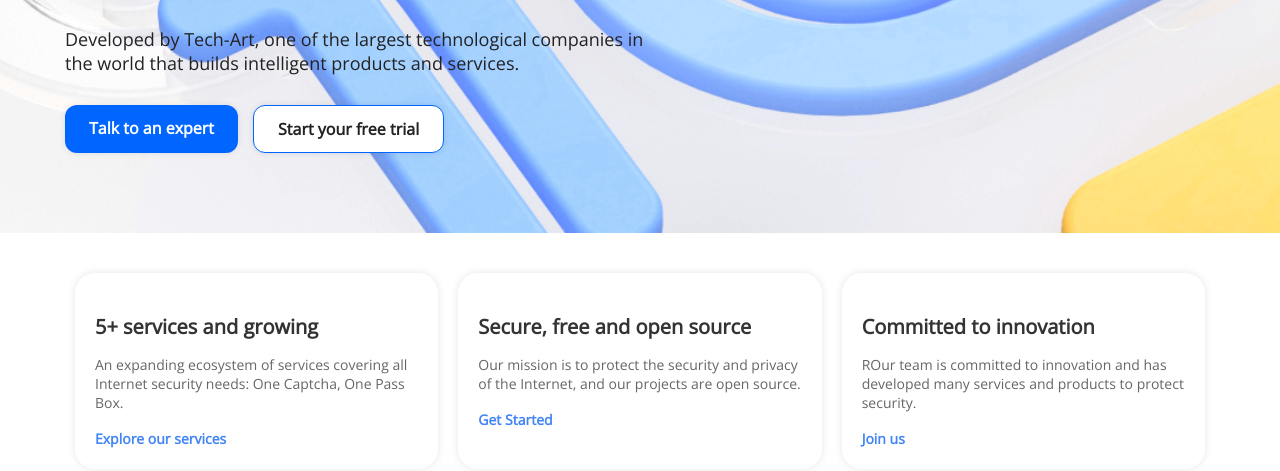
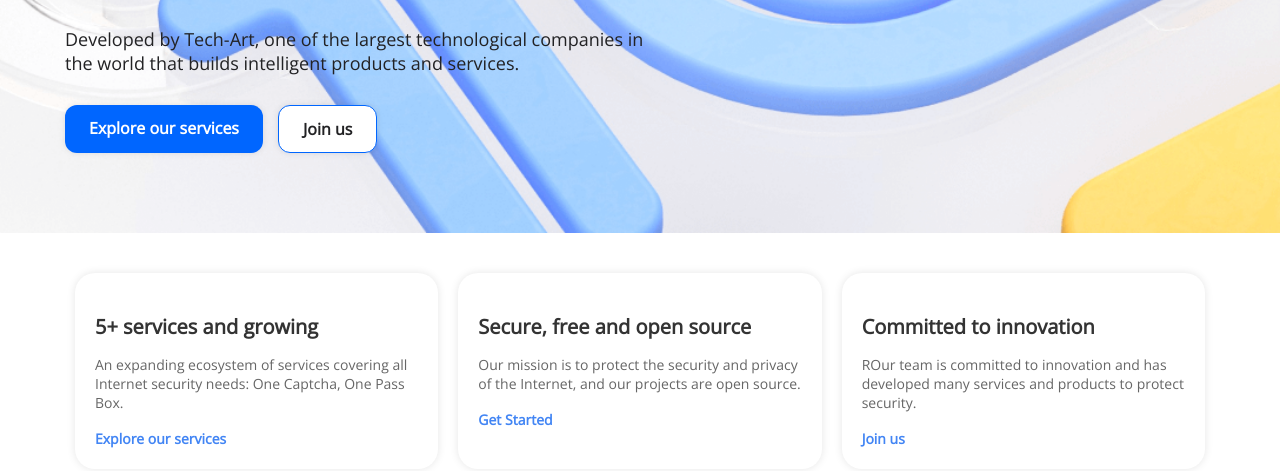
Before and after one commit to Dev-Huang1/Tech-Art-Cloud, a plain HTML site: page test.html in a window 1280 px wide. Shown: the part 329-800 px from the top of the page. Drawn offline with nearby package versions, Linux system fonts and the light colour scheme; a script that the page names is missing.

Commit message:
Update test.html

```diff
--- a/test.html
+++ b/test.html
@@ -459,10 +459,10 @@
         align-items: flex-start;
     }
 
-    .hero-buttons .btn-1,
+    /*.hero-buttons .btn-1,
     .hero-buttons .btn-2 {
         margin: 2px 0;
-    }
+    }*/
 
             .mobile-menu {
                 display: none;
@@ -565,8 +565,8 @@
         <p>A full-fledged cloud platform providing scalable infrastructure, storage, machine learning and development tools to build and enhance digital services and applications.</p>
         <p>Developed by Tech-Art, one of the largest technological companies in the world that builds intelligent products and services.</p>
         <div class="hero-buttons">
-            <a href="#" class="btn btn-1">Talk to an expert</a>
-            <a href="#" class="btn btn-2">Start your free trial</a>
+            <a href="#" class="btn btn-1">Explore our services</a>
+            <a href="#" class="btn btn-2">Join us</a>
         </div>
     </div>
 </section>
```
